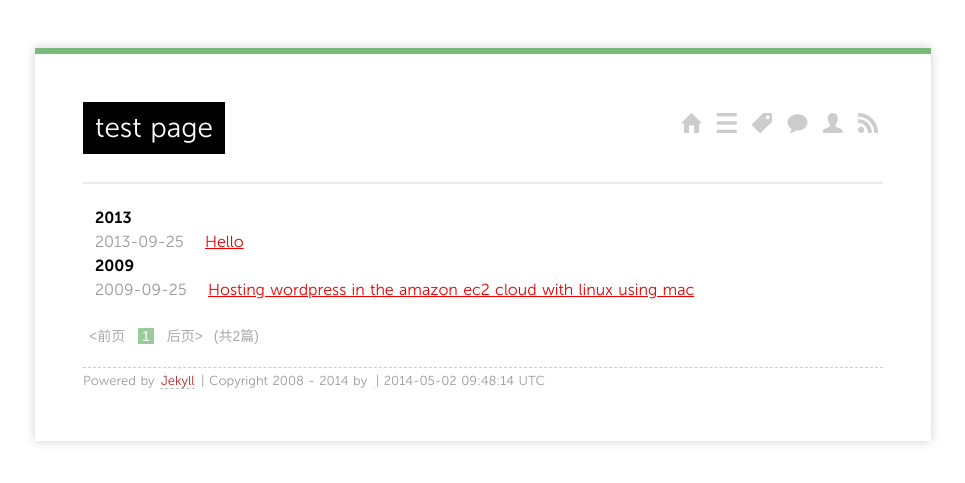
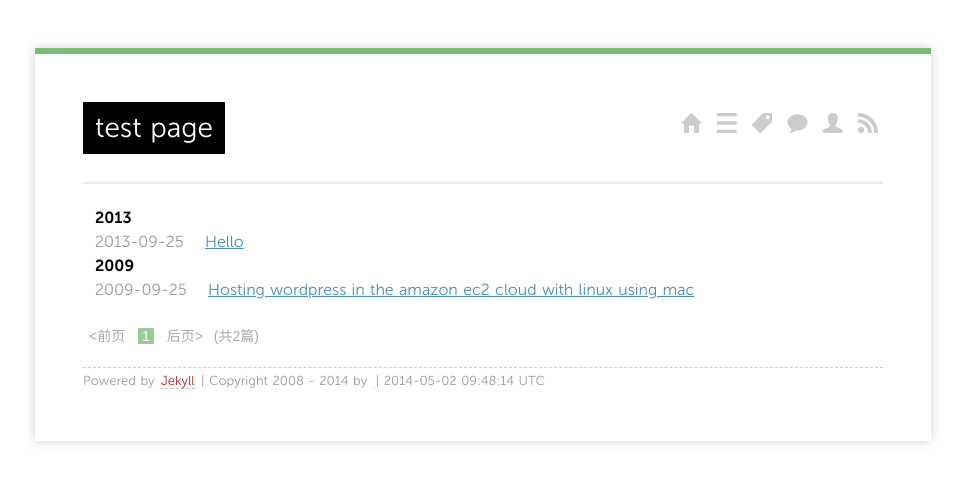
Before and after one commit to maintiendrai/louisa, a Jekyll site: the page built from index.html, in a window 1280 px wide. Shown: the top 483 px of the page, without its empty margins (157-1122 px from the left). Built offline with Jekyll 4.4.1, drawn with Linux system fonts in a browser that asks for light colours; Markdown is read by kramdown in place of the engine named in the settings; the list of posts is cut into pages by our own code.

Commit message:
css change color

```diff
--- a/media/css/screen.css
+++ b/media/css/screen.css
@@ -143,7 +143,7 @@ hr {
     margin: 0 0 22px 0;
 }
 a {
-    color: #EE0000;
+    color: #4a8db8;
 }
 a:visited {
     color: #B22222;
```
